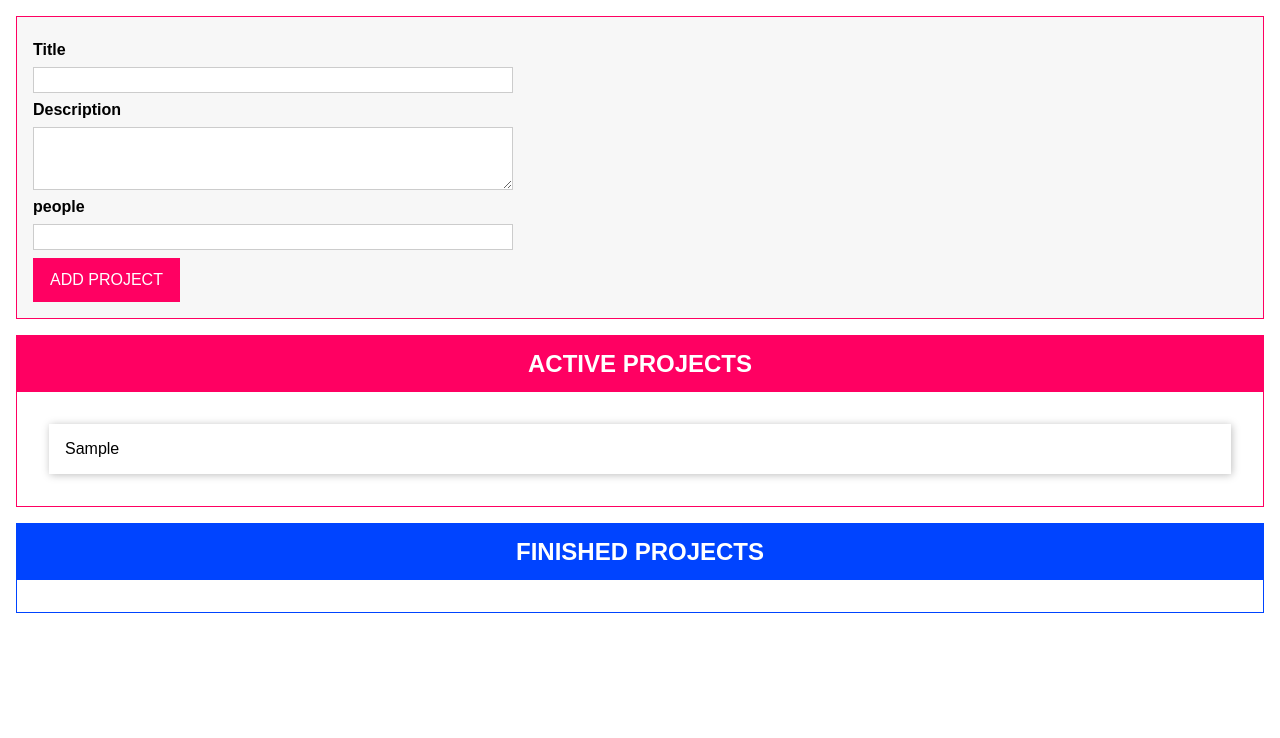
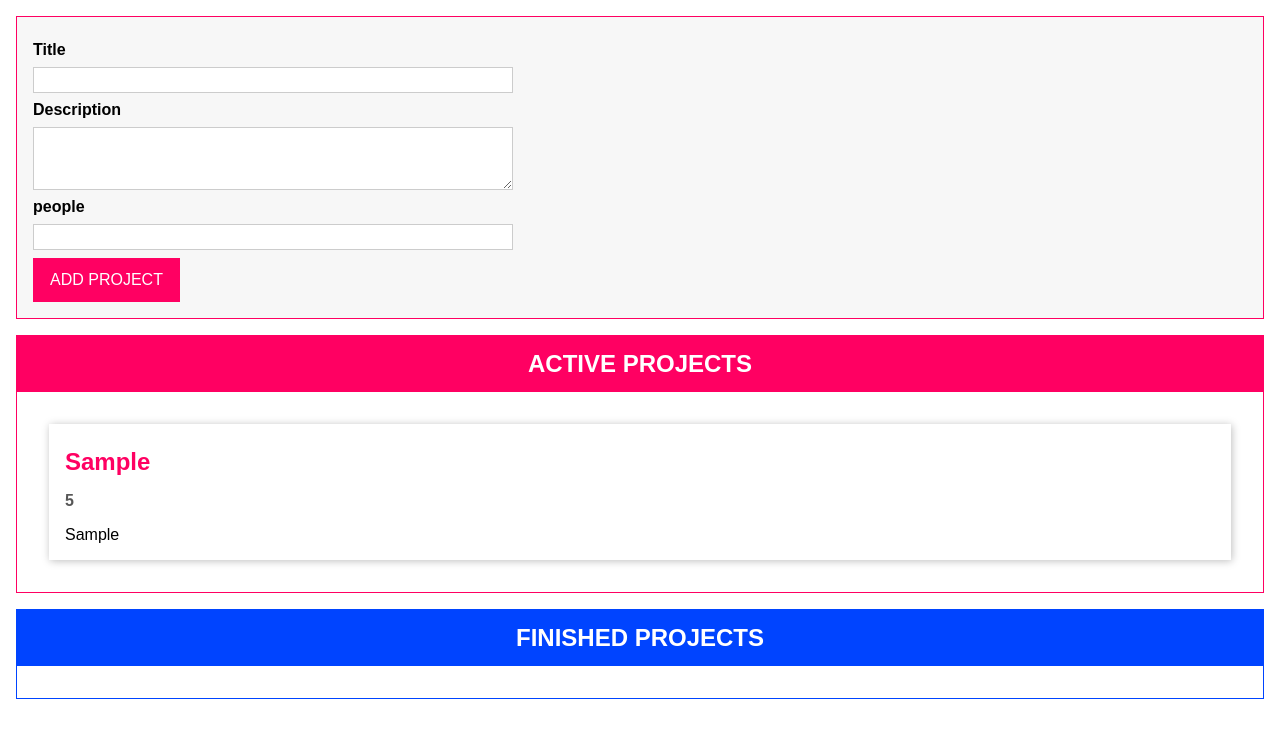
Before and after one commit to lightbuild/understanding-ts-project1, a website with bundled scripts: page index.html in a window 1280 px wide. Both pictures are taken after typing "Sample", "Sample", "5" into the empty fields and a click on the button "ADD PROJECT". Built offline with nearby package versions, Linux system fonts and the light colour scheme.

Commit message:
完成project-item的渲染

```diff
--- a/index.html
+++ b/index.html
@@ -27,7 +27,11 @@
         </form>
     </template>
     <template id="single-project">
-        <li></li>
+        <li>
+            <h2></h2>
+            <h3></h3>
+            <P></P>
+        </li>
     </template>
     <template id="project-list">
         <section class="projects">
--- a/src/app.ts
+++ b/src/app.ts
@@ -38,8 +38,6 @@ class ProjectState extends State<Project>{
     this.instance = new ProjectState();
     return this.instance;
   }
-
-
 
   addProject(title: string, description: string, numOfPeople: number): void {
     const newProject = new Project(
@@ -111,7 +109,6 @@ abstract class Component<T extends HTMLElement, U extends HTMLElement> {
   templateElement: HTMLTemplateElement;
   hostElement: T;
   element: U;
-
   protected constructor(templatedId: string,
                         hostElementId: string,
                         insertAtStart: boolean,
@@ -129,22 +126,46 @@ abstract class Component<T extends HTMLElement, U extends HTMLElement> {
     this.attach(insertAtStart);
   }
 
-  private attach(insertAtBeginning:boolean) {
+  private attach(insertAtBeginning: boolean) {
     this.hostElement.insertAdjacentElement(
-      insertAtBeginning ? 'afterbegin':'beforeend',
+      insertAtBeginning ? 'afterbegin' : 'beforeend',
       this.element
     );
   }
+
   abstract configure(): void;
-  abstract renderContent():void;
+
+  abstract renderContent(): void;
+}
+
+//projectItem Class
+class ProjectItem extends Component<HTMLUListElement, HTMLLIElement> {
+  private project: Project;
+
+  constructor(hostId: string, project: Project) {
+    super('single-project', hostId, false, project.id);
+    this.project = project;
+
+    this.configure();
+    this.renderContent();
+  }
+
+  configure() {
+  }
+
+  renderContent() {
+    this.element.querySelector('h2')!.textContent = this.project.title;
+    this.element.querySelector('h3')!.textContent = this.project.people.toString();
+    this.element.querySelector('p')!.textContent = this.project.description
+  }
 }
 
 //projectList Class
-class ProjectList extends Component<HTMLDivElement,HTMLElement>{
+class ProjectList extends Component<HTMLDivElement, HTMLElement> {
   assignedProjects: Project[] = [];
 
   constructor(private type: 'active' | 'finished') {
-    super('project-list','app',false,`${type}-projects`);
+    super('project-list', 'app', false, `${type}-projects`);
     this.configure();
     this.renderContent();
   }
@@ -159,20 +180,20 @@ class ProjectList extends Component<HTMLDivElement,HTMLElement>{
       this.renderProjects();
     });
   }
+  renderContent() {
+    this.element.querySelector('ul')!.id = `${this.type}-projects-list`;
+    this.element.querySelector('h2')!.textContent = this.type.toUpperCase() + ' PROJECTS';
+  }
+
   private renderProjects() {
     const listEl = document.getElementById(`${this.type}-projects-list`)! as HTMLUListElement;
     listEl.innerHTML = '';
     for (const prjItem of this.assignedProjects) {
-      const listItem = document.createElement('li');
-      listItem.textContent = prjItem.title;
-      listEl.appendChild(listItem);
+      new ProjectItem(this.element.querySelector('ul')!.id,prjItem)
     }
   }
 
-  renderContent() {
-    this.element.querySelector('ul')!.id = `${this.type}-projects-list`;
-    this.element.querySelector('h2')!.textContent = this.type.toUpperCase() + ' PROJECTS';
-  }
+
 }
 
 //ProjectInput Class
```
